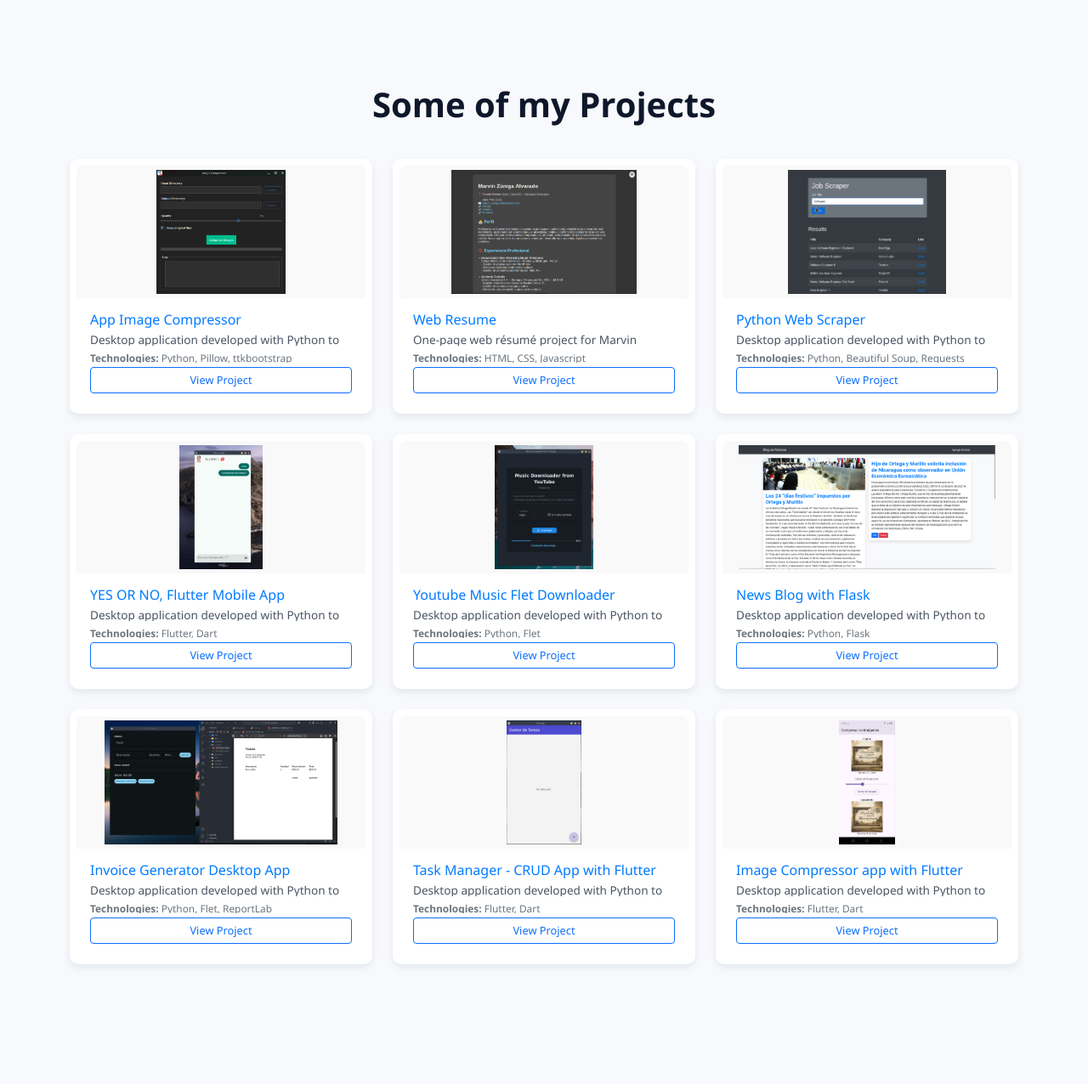
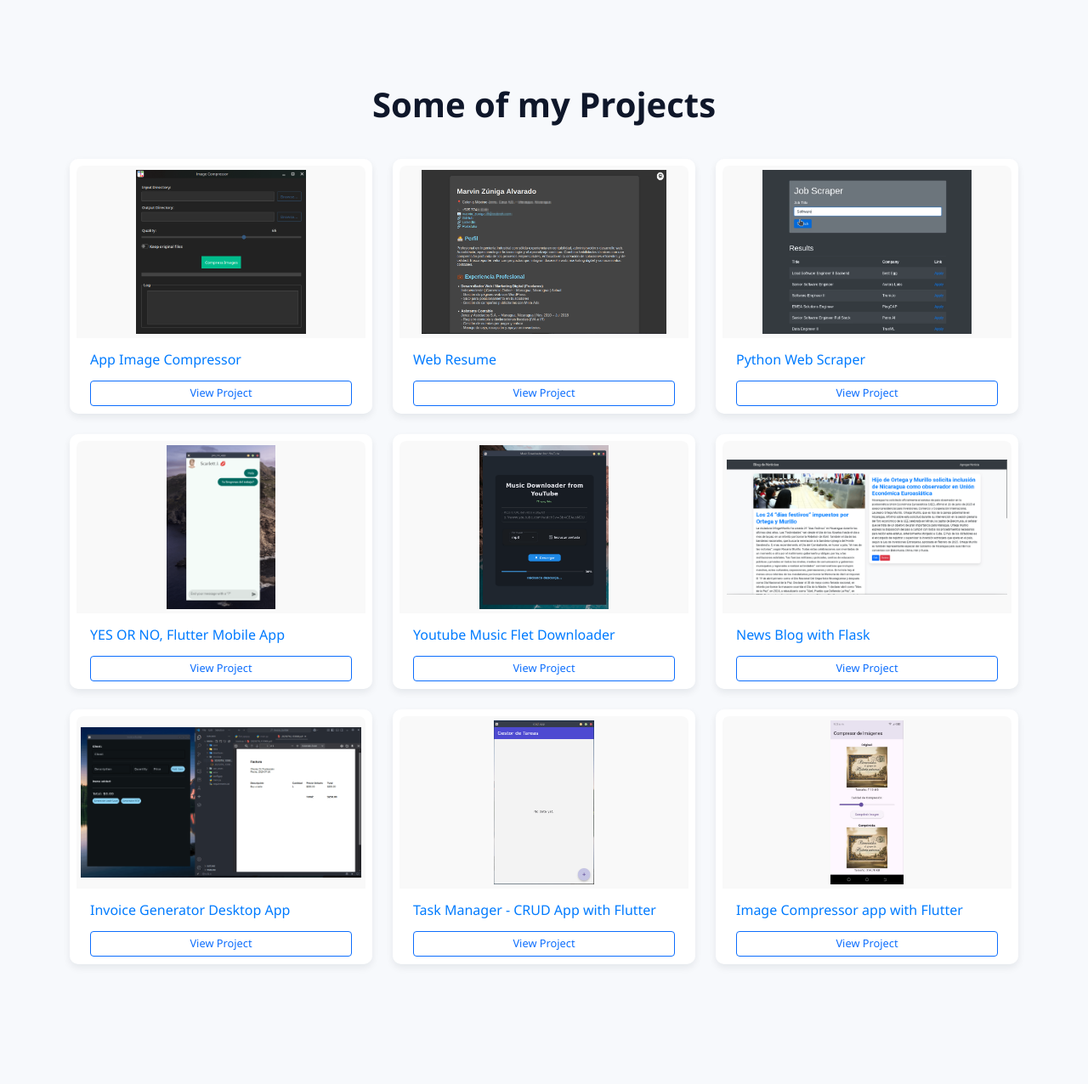
Before and after one commit to marvinzuniga19/mz_portfolio_fastApi, a FastAPI app: page / in a window 1280 px wide. Shown: the part 963-2239 px from the top of the page at 85% size. Run offline with FastAPI, Linux system fonts and the light colour scheme.

Commit message:
cambios tarjetas

```diff
--- a/static/css/styles.css
+++ b/static/css/styles.css
@@ -269,7 +269,7 @@ section {
 }
 
 .card-img-top {
-    height: 156px;
+    height: 203px;
     width: 100%;
     object-fit: contain;
     background-color: rgba(128, 128, 128, 0.05);
@@ -278,7 +278,7 @@ section {
 }
 
 .placeholder-image {
-    height: 156px;
+    height: 203px;
     width: 100%;
     background-color: rgba(128, 128, 128, 0.1);
     border-radius: 8px 8px 0 0;
```
